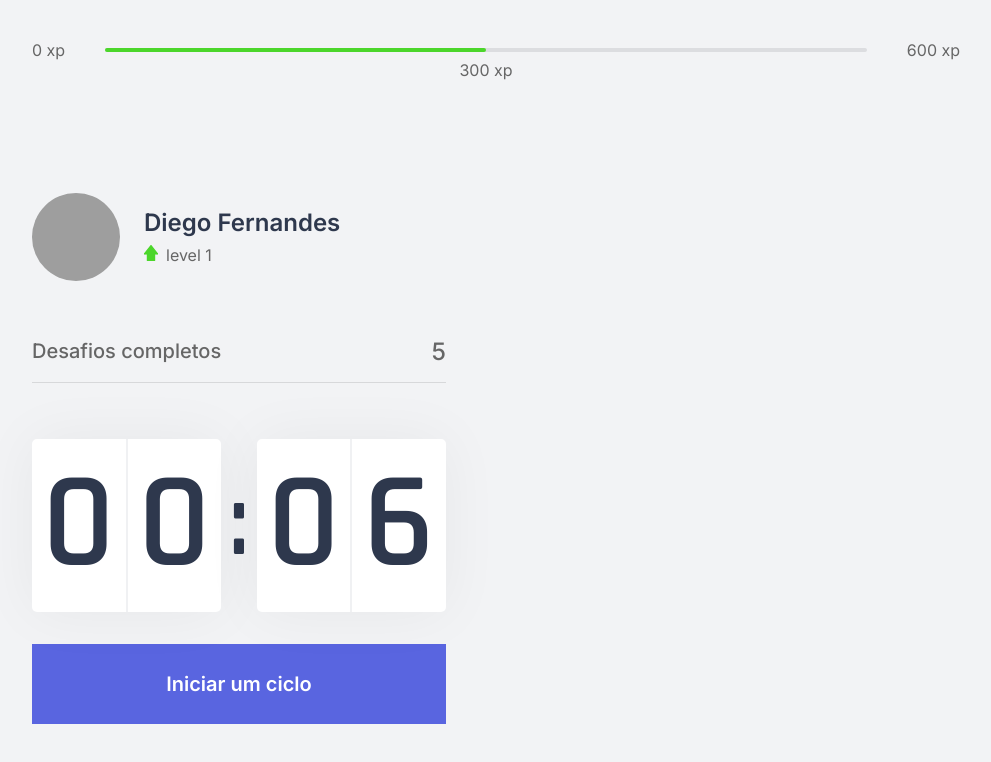
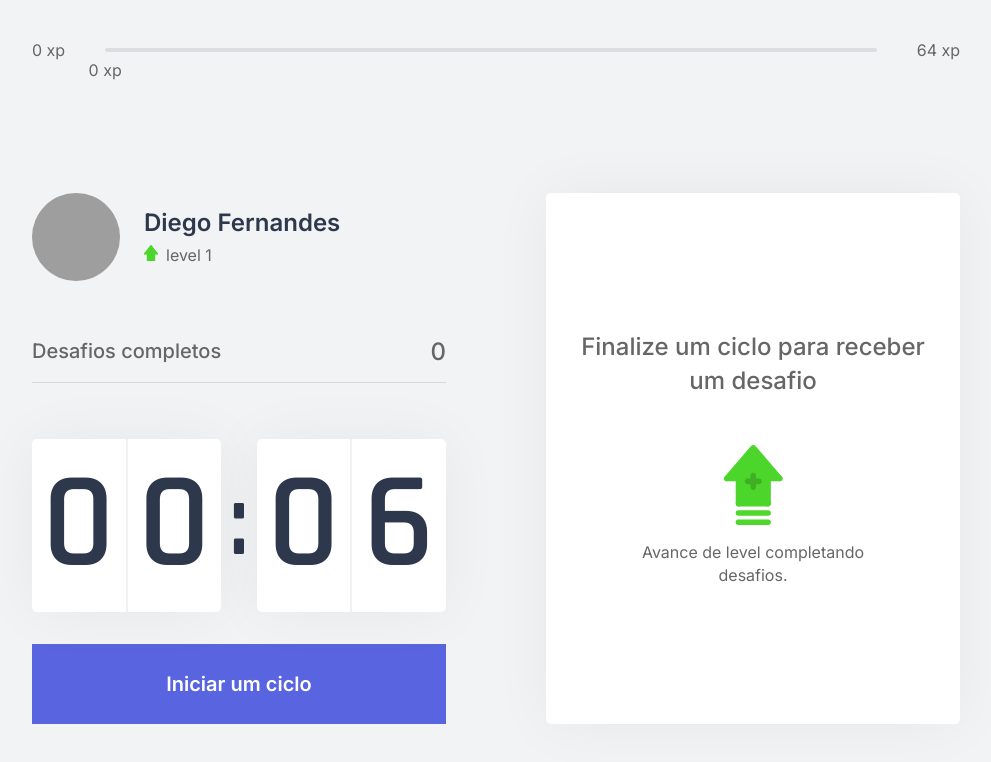
Before and after one commit to AmandaCleto/NLW4--react--moveit--front, a Next.js app: page / in a window 1280 px wide. Shown: the top 762 px of the page, without its empty margins (144-1135 px from the left). Built offline with nearby package versions, Linux system fonts and the light colour scheme; grey boxes are pictures that could not be loaded.

Commit message:
creating context and functions for business rule

```diff
--- /dev/null
+++ b/challenges.json
@@ -0,0 +1,42 @@
+[
+  {
+    "type": "body",
+    "description": "Estique um de seus braços com a palma da mão virada para frente e puxe os dedos para cima por 1 minuto cada. :D",
+    "amount": 80
+  },
+  {
+    "type": "body",
+    "description": "Estique seu braço contra o peito e puxe-o utilizando o outro braço por 10 segundos por braço. :D",
+    "amount": 60
+  },
+  {
+    "type": "body",
+    "description": "Puxe seu pescoço com a ajuda da mão para a direita e para esquerda, permanecendo na posição ereta. :D",
+    "amount": 70
+  },
+  {
+    "type": "body",
+    "description": "Com as duas mãos na parte de trãs da cabeça, leve-a para baixo, alongando a parte de trás da cabeça. :D",
+    "amount": 60
+  },
+  {
+    "type": "body",
+    "description": "Cruze as pernas e desça com as mãos esticadas em direção ao chão. Repita o movimento com 5 vzs. :D",
+    "amount": 100
+  },
+  {
+    "type": "body",
+    "description": "Sentado, abra as pernas e tente encostar as palmas ads mãos no chão, repita 3 vezes por 5 segundos cada. :D",
+    "amount": 80
+  },
+  {
+    "type": "eye",
+    "description": "Em algum ambiente aberto, olhe o mais longe que puder em quatro direções por 3s, mexa apenas a cabeça. :D",
+    "amount": 80
+  },
+  {
+    "type": "eye",
+    "description": "Usando os polegares, massageie a área abaixo das sobrancelhas em moviemntos circulares por 15s :D",
+    "amount": 80
+  }
+]
--- /dev/null
+++ b/src/components/ChallengeBox.tsx
@@ -0,0 +1,43 @@
+import { useContext } from 'react';
+import { ChallengesContext } from '../contexts/ChallengesContext';
+
+import styles from '../styles/components/ChallengeBox.module.css';
+
+export default function ChallengeBox() {
+  const { activeChallenge, resetChallenge } = useContext(ChallengesContext);
+
+  return (
+    <div className={styles.challengeBoxContainer}>
+      {
+        activeChallenge ? (
+          <div className={styles.challengeActive}>
+            <header>Ganhe {activeChallenge.amount} xp</header>
+
+            <main>
+              <img src={`icons/${activeChallenge.type}.svg`} alt=""/>
+              <strong>Novo desafio</strong>
+              <p>{activeChallenge.description}</p>
+            </main>
+
+            <footer>
+              <button type="button" className={styles.challengeFailedButton} onClick={resetChallenge}>
+                Falhei
+              </button>
+
+              <button type="button" className={styles.challengeCompletedButton}>Completei</button>
+            </footer>
+          </div>
+        ) : (
+          <div className={styles.challengeBoxNotActive}>
+            <strong>Finalize um ciclo para receber um desafio</strong>
+            <p>
+              <img src="icons/level-up.svg" alt="Level Up" />
+          Avance de level completando desafios.
+        </p>
+          </div>
+        )
+      }
+
+    </div>
+  )
+}
--- a/src/components/CompletedChallenges.tsx
+++ b/src/components/CompletedChallenges.tsx
@@ -1,12 +1,16 @@
-import React, { Component } from 'react'
+import React, { Component, useContext } from 'react'
+import { ChallengesContext } from '../contexts/ChallengesContext'
 
 import styles from '../styles/components/CompletedChallenges.module.css'
 
 export function CompletedChallenges() {
+
+  const { challengesCompleted } = useContext(ChallengesContext)
+
   return (
     <div className={styles.completedChallengesContainer}>
       <span>Desafios completos</span>
-      <span>5</span>
+      <span>{challengesCompleted}</span>
     </div>
   )
 }
--- a/src/components/Countdown.tsx
+++ b/src/components/Countdown.tsx
@@ -1,5 +1,5 @@
-import { useState, useEffect } from 'react'
-
+import { useState, useEffect, useContext } from 'react'
+import { ChallengesContext } from '../contexts/ChallengesContext';
 import styles from '../styles/components/Countdown.module.css';
 
 let countdownTimeout: NodeJS.Timeout;
@@ -8,6 +8,9 @@
   const [time, setTime] = useState(0.1 * 60); //25min em minuto
   const [isActive, setIsActive] = useState(false);
   const [hasFinished, setHasFinished] = useState(false);
+
+
+  const { startNewChallenge } = useContext(ChallengesContext)
 
   const minutes = Math.floor(time / 60);
   const seconds = time % 60;
@@ -34,6 +37,7 @@
     } else if (isActive && time == 0) {
       setHasFinished(true)
       setIsActive(false)
+      startNewChallenge();
     }
     console.log(isActive)
   }, [isActive, time
--- a/src/components/ExperienceBar.tsx
+++ b/src/components/ExperienceBar.tsx
@@ -1,15 +1,20 @@
+import { useContext } from 'react';
+import { ChallengesContext } from '../contexts/ChallengesContext';
 import styles from '../styles/components/ExperienceBar.module.css';
 
 export function ExperienceBar() {
+    const { currentExperience, experienceToNextLevel} = useContext(ChallengesContext);
+
+    const percentToNextLevel = Math.round((currentExperience * 100) / experienceToNextLevel);
     return (
         <header className={styles.experienceBar}>
             <span>0 xp</span>
             <div>
-                <div style={{ width: '50%'}}/>
+                <div style={{ width: `${percentToNextLevel}`}}/>
 
-                <span className={styles.currentExperience} style={{ left: '50%' }}>300 xp</span>
+                <span className={styles.currentExperience} style={{ left: `${percentToNextLevel}` }}>{currentExperience} xp</span>
             </div>
-            <span>600 xp</span>
+            <span>{experienceToNextLevel} xp</span>
         </header>
     )
 }
--- /dev/null
+++ b/src/contexts/ChallengesContext.tsx
@@ -0,0 +1,70 @@
+import { createContext, useState, ReactNode } from 'react';
+
+import challenges from '../../challenges.json';
+
+interface Challenge {
+  type: "body" | "eye";
+  description: string;
+  amount: number;
+}
+
+//formato e dados que o provider receberá
+interface ChallengesContextData {
+  level: number;
+  levelUp: () => void;
+  currentExperience: number;
+  challengesCompleted: number;
+  startNewChallenge: () => void;
+  activeChallenge: Challenge;
+  resetChallenge: () => void;
+  experienceToNextLevel: number;
+}
+
+interface ChallengesProviderProps {
+  children: ReactNode;
+}
+
+export const ChallengesContext = createContext({} as ChallengesContextData);
+
+
+export function ChallengesProvider({children} : ChallengesProviderProps) {
+  const [level, setLevel] = useState(1);
+  const [currentExperience, setCurrentExperience] = useState(0);
+  const [challengesCompleted, setChallengesCompleted] = useState(0);
+
+  const [activeChallenge, setActiveChallenge] = useState(null);
+
+  const experienceToNextLevel = Math.pow((level + 1) * 4, 2);
+
+  function levelUp() {
+    setLevel(level + 1)
+  }
+
+  function startNewChallenge() {
+    const ramdomChallengeIndex = Math.floor(Math.random() * challenges.length);
+
+    const challenge = challenges[ramdomChallengeIndex];
+
+    setActiveChallenge(challenge);
+  }
+
+  function resetChallenge() {
+    setActiveChallenge(null);
+  }
+
+  return(
+    <ChallengesContext.Provider
+    value={{
+      level,
+      levelUp,
+      currentExperience,
+      challengesCompleted,
+      startNewChallenge,
+      activeChallenge,
+      resetChallenge,
+      experienceToNextLevel,
+      }}>
+      {children}
+    </ChallengesContext.Provider>
+  )
+}
--- a/src/pages/_app.tsx
+++ b/src/pages/_app.tsx
@@ -2,9 +2,14 @@
 
 import '../styles/global.css';
 
+import { ChallengesProvider } from '../contexts/ChallengesContext'
 
 function MyApp({ Component, pageProps }) {
-  return <Component {...pageProps} />
+  return (
+  <ChallengesProvider>
+    <Component {...pageProps} />
+  </ChallengesProvider>
+  )
 }
 
 export default MyApp
--- a/src/pages/index.tsx
+++ b/src/pages/index.tsx
@@ -6,6 +6,7 @@
 import styles from '../styles/pages/Home.module.css';
 
 import Head from 'next/head'
+import ChallengeBox from '../components/ChallengeBox';
 
 export default function Home() {
   return (
@@ -21,7 +22,9 @@
           <CompletedChallenges />
           <Countdown />
         </div>
-        <div></div>
+        <div>
+          <ChallengeBox/>
+        </div>
       </section>
     </div>
   )
--- /dev/null
+++ b/src/styles/components/ChallengeBox.module.css
@@ -0,0 +1,112 @@
+.challengeBoxContainer {
+  height: 100%;
+
+  background: var(--white);
+  border-radius: 5px;
+  box-shadow: 0 0 60px rgba(0,0,0,0.05);
+  padding: 1.5rem 2rem;
+
+  display: flex;
+  flex-direction: column;
+  align-items: center;
+  justify-content: center;
+
+  text-align: center;
+}
+
+.challengeBoxNotActive {
+  display: flex;
+  flex-direction: column;
+  align-items: center;
+}
+
+.challengeBoxNotActive strong {
+  font-size: 1.5rem;
+  font-weight: 500;
+  line-height: 1.4;
+}
+
+.challengeBoxNotActive p {
+  display: flex;
+  flex-direction: column;
+  align-items: center;
+  line-height: 1.4;
+  max-width: 70%;
+  margin-top: 3rem;
+}
+
+.challengeBoxNotActive p img {
+ margin-bottom: 1rem;
+}
+
+.challengeActive {
+  height: 100%;
+
+  display: flex;
+  flex-direction: column;
+}
+
+.challengeActive header {
+  color: var(--blue);
+  font-weight: 600;
+  font-size: 1.25rem;
+  padding: 0 2rem 1.5rem;
+  border-bottom: 1px solid var(--gray-line);
+}
+
+.challengeActive main {
+  flex: 1;
+  display: flex;
+  flex-direction: column;
+  align-items: center;
+  justify-content: center;
+}
+
+.challengeActive main strong {
+  font-weight: 600;
+  font-size: 2rem;
+  color: var(--title);
+  margin: 1.5rem 0 1rem;
+}
+
+.challengeActive main p {
+  line-height: 1.5;
+}
+
+.challengeActive footer {
+  display: grid;
+  grid-template-columns: repeat(2, 1fr);
+  gap: 1rem;
+}
+
+.challengeActive footer button {
+  height: 3rem;
+
+  display: flex;
+  align-items: center;
+  justify-content: center;
+
+  border: 0;
+  border-radius: 5rem;
+
+  color: var(--white);
+
+  font-size: 1rem;
+  font-weight: 600;
+
+  transition: filter 0.2;
+  outline: none;
+}
+
+
+.challengeActive footer button.challengeFailedButton {
+  background: var(--red);
+}
+
+.challengeActive footer button.challengeCompletedButton {
+  background: var(--green);
+}
+
+.challengeActive footer button:hover {
+  filter: brightness(0.9);
+}
--- a/src/styles/components/Countdown.module.css
+++ b/src/styles/components/Countdown.module.css
@@ -50,6 +50,8 @@
 
   font-size: 1.25rem;
   font-weight: 600;
+
+  outline: none;
 }
 
 .countdownButton:not(:disabled):hover {
```
Also changed, not shown: public/icons/body.svg (renamed from public/icons/exercise.svg), public/icons/level-up.svg (renamed from public/icons/up.svg).
